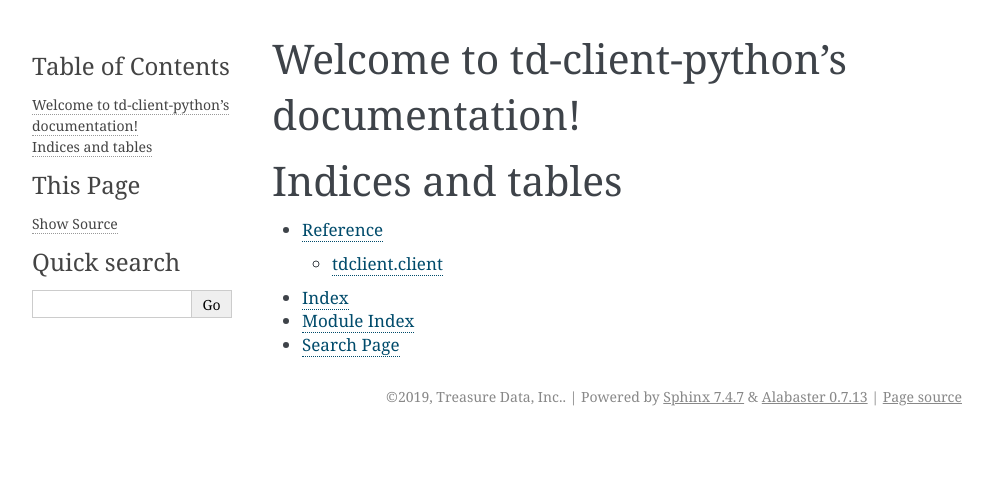
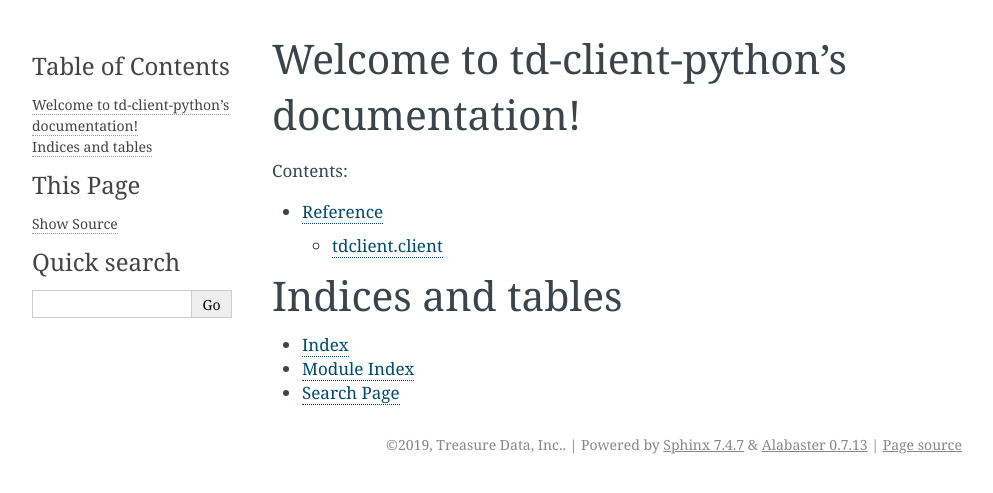
Before and after one commit to treasure-data/td-client-python, a Sphinx documentation site: the page built from docs/index.rst, in a window 1280 px wide. Shown: the top 493 px of the page, without its empty margins (148-1141 px from the left). Built offline with Sphinx 7.4.7, drawn with Linux system fonts in a browser that asks for light colours; some of the changed lines change nothing that is shown.

Commit message:
fix position of contents

```diff
--- a/docs/index.rst
+++ b/docs/index.rst
@@ -10,16 +10,13 @@
    :maxdepth: 2
    :caption: Contents:
 
+   reference
+
 
 
 Indices and tables
 ==================
 
-.. toctree::
-   :maxdepth: 2
-
-   reference
-
 * :ref:`genindex`
 * :ref:`modindex`
 * :ref:`search`
```
